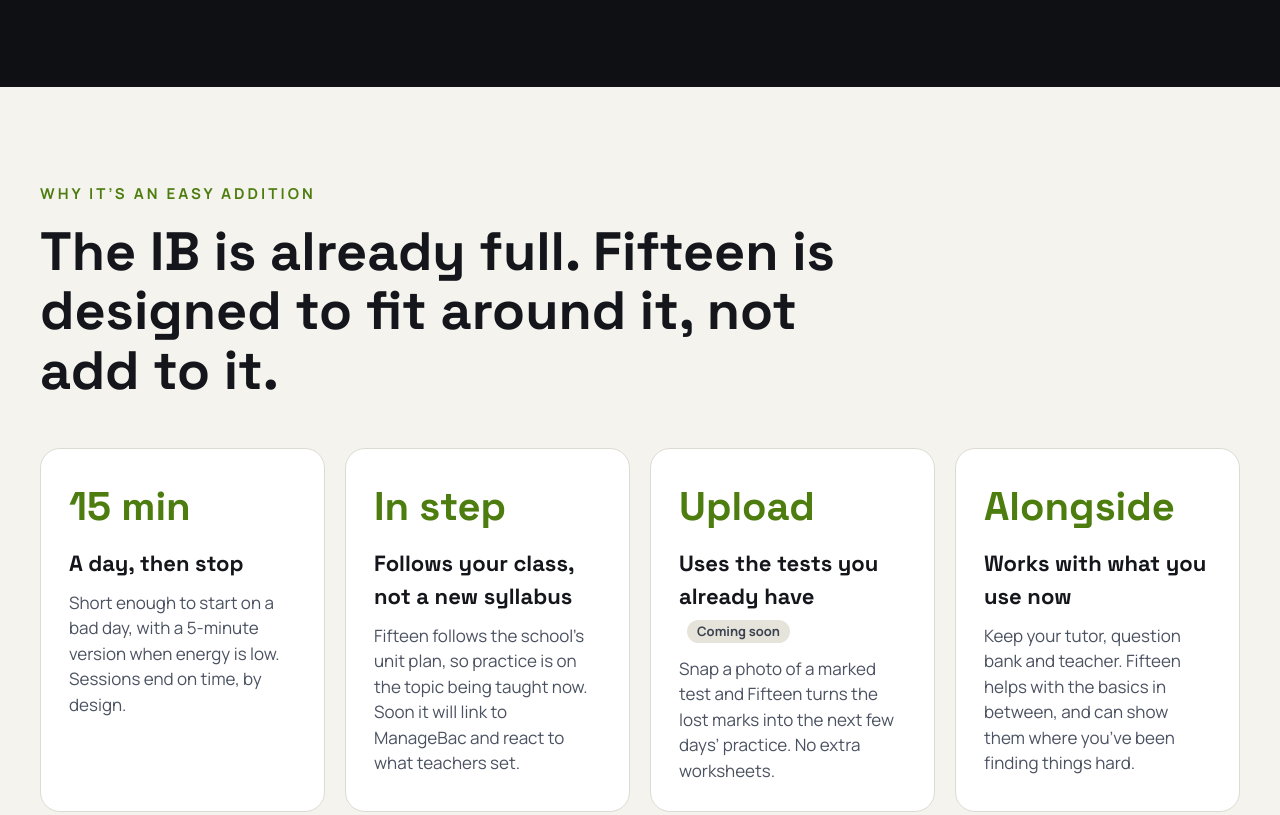
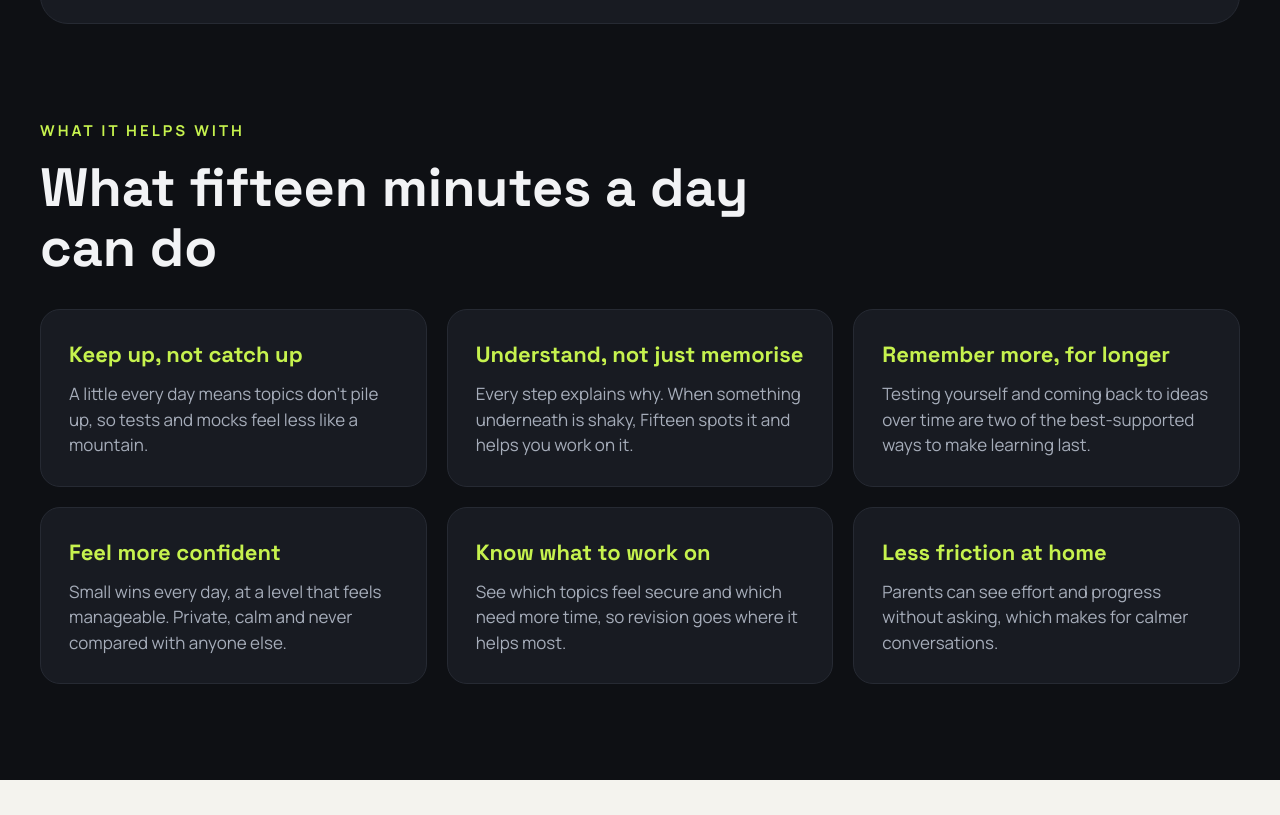
Before and after one commit to jonathondrury-glitch/fifteen-site, a plain HTML site: page index.html in a window 1280 px wide. Shown: the part 1340-2155 px from the top of the page. Drawn offline with Linux system fonts and the light colour scheme.

Commit message:
Landing page: add clear benefits
Co-Authored-By: Claude Opus 5.5 <noreply@anthropic.com>
Claude-Session: https://claude.ai/code/session_01GDoip97Ktk7cDg1X4ANC69

```diff
--- a/index.html
+++ b/index.html
@@ -4,7 +4,7 @@
 <meta charset="utf-8">
 <meta name="viewport" content="width=device-width, initial-scale=1">
 <title>Fifteen: IB subjects, fifteen minutes a day</title>
-<meta name="description" content="Fifteen is a calm, fifteen-minute daily study session for IB students that follows what their class is learning, with progress parents can see.">
+<meta name="description" content="Fifteen helps IB students keep up, understand more and feel more confident, in one calm fifteen-minute session a day, with progress parents can see.">
 <meta property="og:title" content="Fifteen: IB subjects, fifteen minutes a day">
 <meta property="og:description" content="Fifteen minutes a day of calm, step-by-step IB practice. For students, parents and schools.">
 <meta property="og:url" content="https://www.studyfifteen.com/">
@@ -43,7 +43,7 @@ a{color:#C6F24E}a:hover{color:#DDFB86}
 <div style="flex: 1 1 520px; min-width: 0; display: flex; flex-direction: column; gap: 28px">
 <p style="margin: 0; font-size: 15px; font-weight: 700; letter-spacing: 3px; text-transform: uppercase; color: #C6F24E">For IB Diploma students, their parents and their schools</p>
 <h1 style="margin: 0; font-family: 'Space Grotesk', Arial, sans-serif; font-size: clamp(44px, 6vw, 76px); font-weight: 700; line-height: 1.05; color: #F2F3F5">IB subjects, fifteen minutes a day.</h1>
-<p style="margin: 0; font-size: 21px; line-height: 1.55; color: #A6ADBA; max-width: 560px">A short, calm daily session that follows what your class is learning. When something doesn’t make sense, Fifteen helps you find where it started to slip and works on it with you, step by step.</p>
+<p style="margin: 0; font-size: 21px; line-height: 1.55; color: #A6ADBA; max-width: 560px">Fifteen helps IB students keep up, understand more and feel more confident, in one calm session a day. It follows what your class is learning, and when something doesn’t make sense it helps you find where it slipped and work through it, step by step.</p>
 <div style="display: flex; flex-wrap: wrap; gap: 12px">
 <a href="#join" style="padding: 16px 28px; border-radius: 999px; background: #C6F24E; color: #0E1014; text-decoration: none; font-weight: 700; font-size: 18px">Start your free week</a>
 <a href="#schools" style="padding: 16px 28px; border-radius: 999px; border: 1px solid #3A3F4A; color: #F2F3F5; text-decoration: none; font-weight: 700; font-size: 18px">I’m from a school</a>
@@ -116,6 +116,40 @@ a{color:#C6F24E}a:hover{color:#DDFB86}
 </div>
 </div>
 <p style="margin: 0; color: #A6ADBA">One login, one fifteen a day, whichever subject needs it most.</p>
+</div>
+</section>
+
+<!-- BENEFITS -->
+<section aria-label="Benefits" style="max-width: 1200px; margin: 0 auto; padding: 0 24px 96px; display: flex; flex-direction: column; gap: 32px">
+<div style="display: flex; flex-direction: column; gap: 16px; max-width: 760px">
+<p style="margin: 0; font-size: 15px; font-weight: 700; letter-spacing: 3px; text-transform: uppercase; color: #C6F24E">What it helps with</p>
+<h2 style="margin: 0; font-family: 'Space Grotesk', Arial, sans-serif; font-size: clamp(34px, 4.4vw, 54px); font-weight: 700; line-height: 1.1; color: #F2F3F5">What fifteen minutes a day can do</h2>
+</div>
+<div style="display: grid; grid-template-columns: repeat(auto-fit, minmax(300px, 1fr)); gap: 20px">
+<div style="display: flex; flex-direction: column; gap: 10px; padding: 28px; border-radius: 20px; background: #181B22; border: 1px solid #262A33">
+<h3 style="margin: 0; font-family: 'Space Grotesk', Arial, sans-serif; font-size: 22px; font-weight: 700; color: #C6F24E">Keep up, not catch up</h3>
+<p style="margin: 0; font-size: 17px; color: #A6ADBA">A little every day means topics don’t pile up, so tests and mocks feel less like a mountain.</p>
+</div>
+<div style="display: flex; flex-direction: column; gap: 10px; padding: 28px; border-radius: 20px; background: #181B22; border: 1px solid #262A33">
+<h3 style="margin: 0; font-family: 'Space Grotesk', Arial, sans-serif; font-size: 22px; font-weight: 700; color: #C6F24E">Understand, not just memorise</h3>
+<p style="margin: 0; font-size: 17px; color: #A6ADBA">Every step explains why. When something underneath is shaky, Fifteen spots it and helps you work on it.</p>
+</div>
+<div style="display: flex; flex-direction: column; gap: 10px; padding: 28px; border-radius: 20px; background: #181B22; border: 1px solid #262A33">
+<h3 style="margin: 0; font-family: 'Space Grotesk', Arial, sans-serif; font-size: 22px; font-weight: 700; color: #C6F24E">Remember more, for longer</h3>
+<p style="margin: 0; font-size: 17px; color: #A6ADBA">Testing yourself and coming back to ideas over time are two of the best-supported ways to make learning last.</p>
+</div>
+<div style="display: flex; flex-direction: column; gap: 10px; padding: 28px; border-radius: 20px; background: #181B22; border: 1px solid #262A33">
+<h3 style="margin: 0; font-family: 'Space Grotesk', Arial, sans-serif; font-size: 22px; font-weight: 700; color: #C6F24E">Feel more confident</h3>
+<p style="margin: 0; font-size: 17px; color: #A6ADBA">Small wins every day, at a level that feels manageable. Private, calm and never compared with anyone else.</p>
+</div>
+<div style="display: flex; flex-direction: column; gap: 10px; padding: 28px; border-radius: 20px; background: #181B22; border: 1px solid #262A33">
+<h3 style="margin: 0; font-family: 'Space Grotesk', Arial, sans-serif; font-size: 22px; font-weight: 700; color: #C6F24E">Know what to work on</h3>
+<p style="margin: 0; font-size: 17px; color: #A6ADBA">See which topics feel secure and which need more time, so revision goes where it helps most.</p>
+</div>
+<div style="display: flex; flex-direction: column; gap: 10px; padding: 28px; border-radius: 20px; background: #181B22; border: 1px solid #262A33">
+<h3 style="margin: 0; font-family: 'Space Grotesk', Arial, sans-serif; font-size: 22px; font-weight: 700; color: #C6F24E">Less friction at home</h3>
+<p style="margin: 0; font-size: 17px; color: #A6ADBA">Parents can see effort and progress without asking, which makes for calmer conversations.</p>
+</div>
 </div>
 </section>
 
@@ -224,7 +258,7 @@ a{color:#C6F24E}a:hover{color:#DDFB86}
 
 <div id="students" style="display: flex; flex-direction: column; gap: 18px; background: #FFFFFF; border: 1px solid #DCDBD3; border-radius: 24px; padding: 36px">
 <p style="margin: 0; font-size: 14px; font-weight: 700; letter-spacing: 2px; text-transform: uppercase; color: #4D7C0F">For students</p>
-<h3 style="margin: 0; font-family: 'Space Grotesk', Arial, sans-serif; font-size: 28px; font-weight: 700; line-height: 1.2">A bit of progress, every day.</h3>
+<h3 style="margin: 0; font-family: 'Space Grotesk', Arial, sans-serif; font-size: 28px; font-weight: 700; line-height: 1.2">Keep up, understand more, feel more confident.</h3>
 <ul style="margin: 0; padding-left: 20px; display: flex; flex-direction: column; gap: 10px; color: #4A5160">
 <li>Small daily wins on the things you find hard</li>
 <li>“I don’t understand” at every step, with no judgement</li>
@@ -302,7 +336,7 @@ a{color:#C6F24E}a:hover{color:#DDFB86}
 <!-- CTA -->
 <section id="join" style="background: #F4F3EE; color: #14161B">
 <div style="max-width: 900px; margin: 0 auto; padding: 96px 24px; display: flex; flex-direction: column; align-items: center; gap: 24px; text-align: center">
-<h2 style="margin: 0; font-family: 'Space Grotesk', Arial, sans-serif; font-size: clamp(36px, 5vw, 60px); font-weight: 700; line-height: 1.08">Want to try it?</h2>
+<h2 style="margin: 0; font-family: 'Space Grotesk', Arial, sans-serif; font-size: clamp(36px, 5vw, 60px); font-weight: 700; line-height: 1.08">Give it fifteen minutes a day.</h2>
 <p style="margin: 0; font-size: 20px; color: #4A5160; max-width: 640px">Join the pilot. Fifteen is free while the pilot runs, for students, families and schools.</p>
 <form id="signup" style="width: 100%; max-width: 560px; display: flex; flex-direction: column; gap: 16px; align-items: center">
 <fieldset style="margin: 0; padding: 0; border: none; display: flex; flex-wrap: wrap; gap: 8px; justify-content: center">
```
